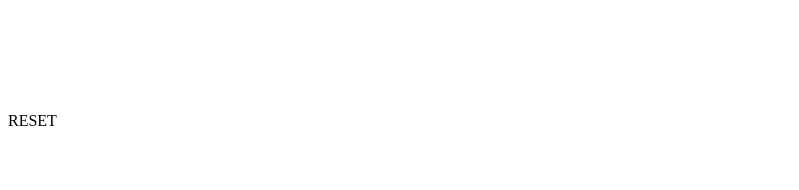
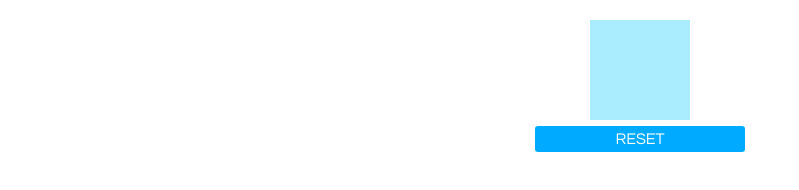
Before and after one commit to sttagami2/JavaScript_maze, a plain HTML site: page index.html in a window 1280 px wide. Shown: the whole page, without its empty margins (0-799 px from the left). Drawn offline with Linux system fonts and the light colour scheme.

Commit message:
CSSでスタイルの設定

```diff
--- a/index.html
+++ b/index.html
@@ -4,6 +4,7 @@
   <meta charset="UTF-8">
   <meta name="viewport" content="width=device-width, initial-scale=1.0">
   <title>迷路</title>
+  <link rel="stylesheet" href="style.css">
 </head>
 <body>
   <div id="container">
--- /dev/null
+++ b/style.css
@@ -0,0 +1,23 @@
+body {
+  font-family: "Century Gothic";
+  font-size: 16px;
+}
+#container {
+  text-align: center;
+  margin: 20px auto;
+}
+#mycanvas {
+  background: #AAEDFF;
+}
+.btn {
+  margin: 3px auto;
+  width: 200px;
+  padding: 5px;
+  background: #00AAFF;
+  color: #FFFFFF;
+  border-radius: 3px;
+  cursor: pointer;
+}
+.btn:hover {
+  opacity: 0.8;
+}
```
